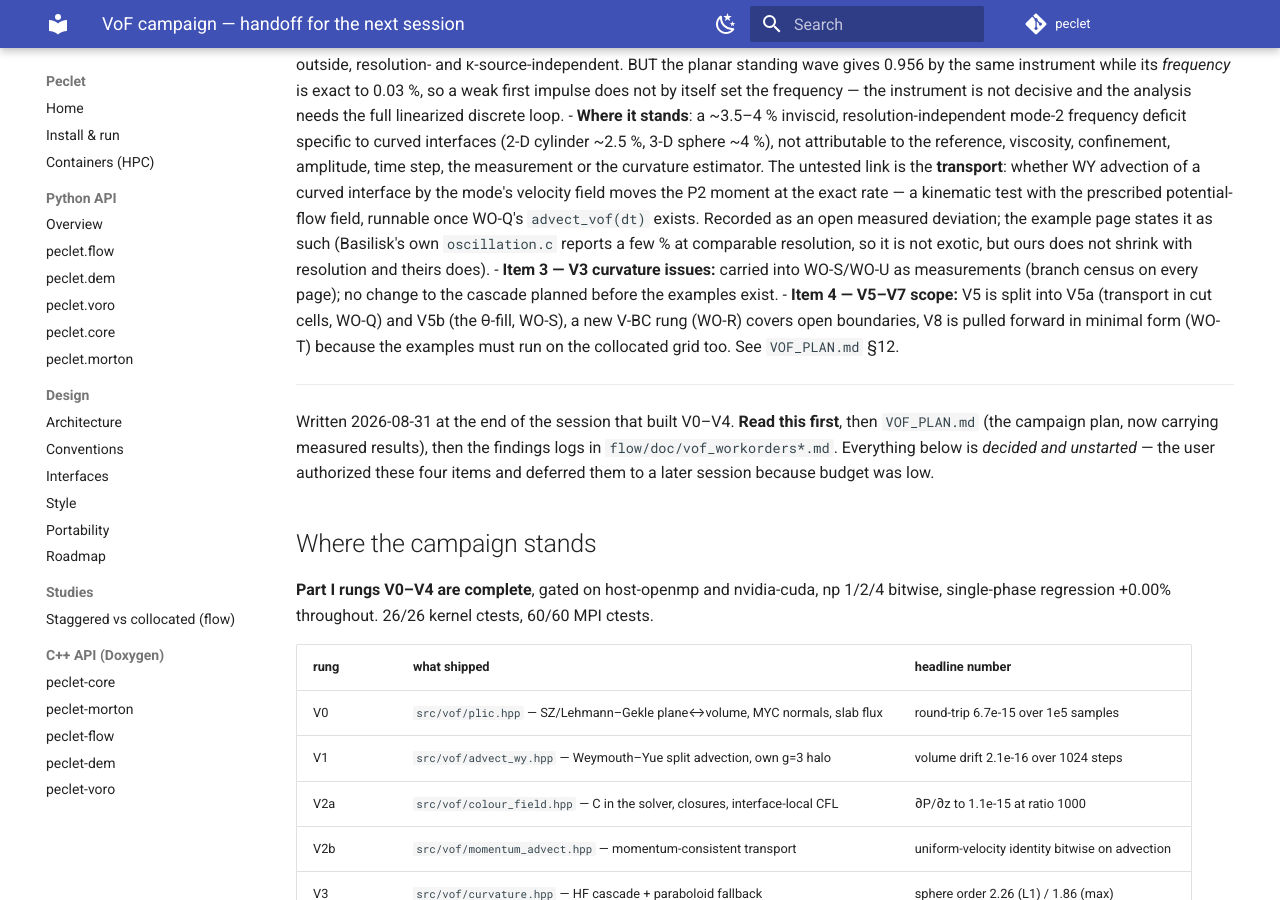
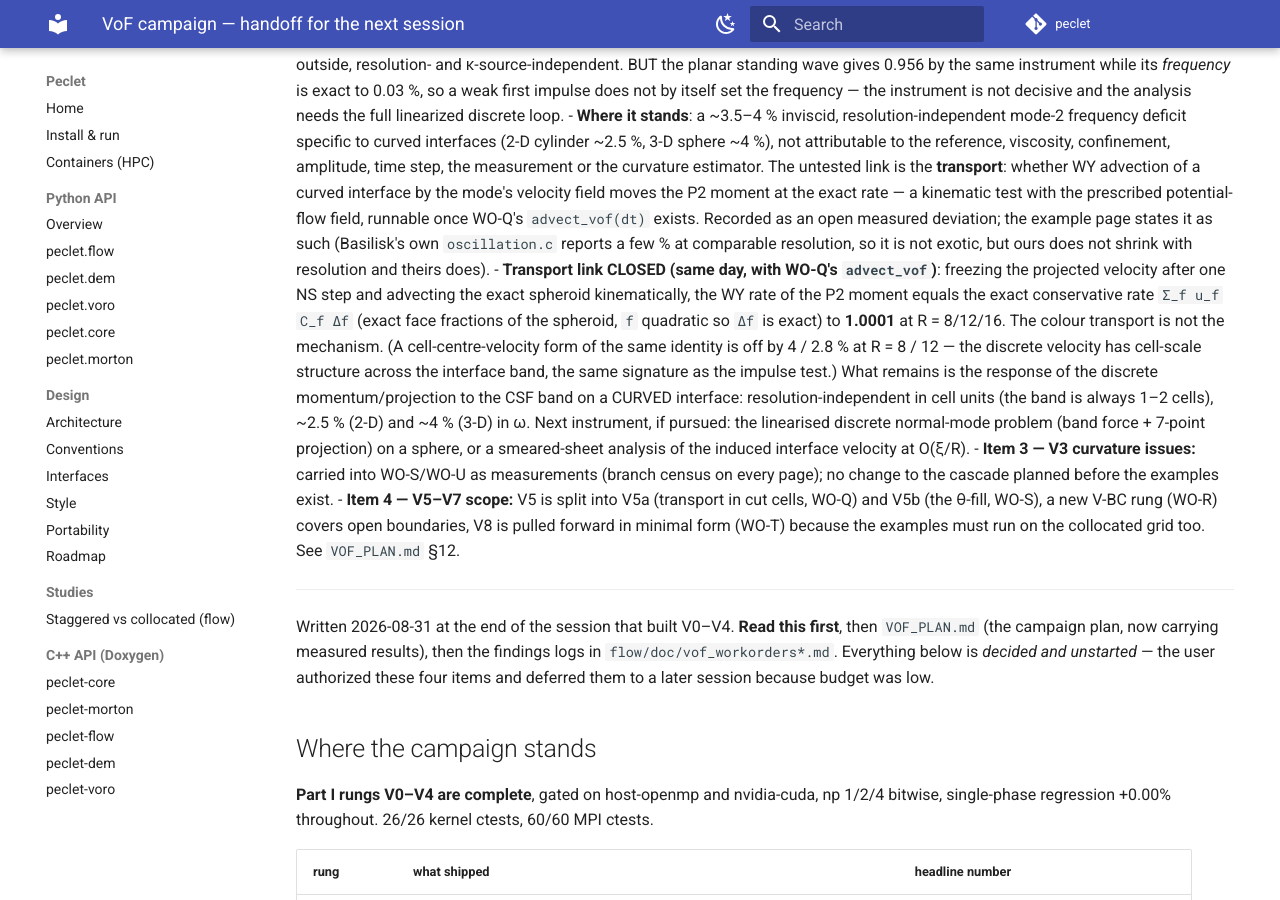
Before and after one commit to computational-chemical-engineering/peclet, an MkDocs documentation site: the page built from docs/VOF_NEXT_SESSION.md, in a window 1280 px wide and 900 px high, scrolled down 961 px. Built offline with MkDocs 1.6.1 and Material for MkDocs 9.7.7, drawn with Linux system fonts in a browser that asks for light colours; comment, search, counter and statistics services are not loaded.

Commit message:
VoF Item 2: transport link closed (WY moves the P2 moment at the exact face-form rate, 1.0001); residual sits in the band-force response on curved interfaces
Co-Authored-By: Claude Fable 5.1 <noreply@anthropic.com>
Claude-Session: https://claude.ai/code/session_01Qa1K4Gwa3HaM7hQMg4qLqX

```diff
--- a/docs/VOF_NEXT_SESSION.md
+++ b/docs/VOF_NEXT_SESSION.md
@@ -59,6 +59,17 @@ handoff; their state now:
     `advect_vof(dt)` exists. Recorded as an open measured deviation; the example page states it
     as such (Basilisk's own `oscillation.c` reports a few % at comparable resolution, so it is
     not exotic, but ours does not shrink with resolution and theirs does).
+  - **Transport link CLOSED (same day, with WO-Q's `advect_vof`)**: freezing the projected
+    velocity after one NS step and advecting the exact spheroid kinematically, the WY rate of the
+    P2 moment equals the exact conservative rate `Σ_f u_f C_f Δf` (exact face fractions of the
+    spheroid, `f` quadratic so `Δf` is exact) to **1.0001** at R = 8/12/16. The colour transport
+    is not the mechanism. (A cell-centre-velocity form of the same identity is off by 4 / 2.8 %
+    at R = 8 / 12 — the discrete velocity has cell-scale structure across the interface band,
+    the same signature as the impulse test.) What remains is the response of the discrete
+    momentum/projection to the CSF band on a CURVED interface: resolution-independent in cell
+    units (the band is always 1–2 cells), ~2.5 % (2-D) and ~4 % (3-D) in ω. Next instrument, if
+    pursued: the linearised discrete normal-mode problem (band force + 7-point projection) on a
+    sphere, or a smeared-sheet analysis of the induced interface velocity at O(ξ/R).
 - **Item 3 — V3 curvature issues:** carried into WO-S/WO-U as measurements (branch census on
   every page); no change to the cascade planned before the examples exist.
 - **Item 4 — V5–V7 scope:** V5 is split into V5a (transport in cut cells, WO-Q) and V5b (the
```
